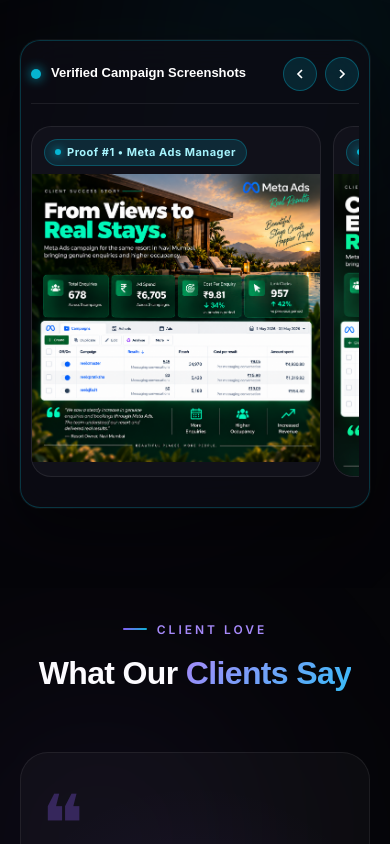
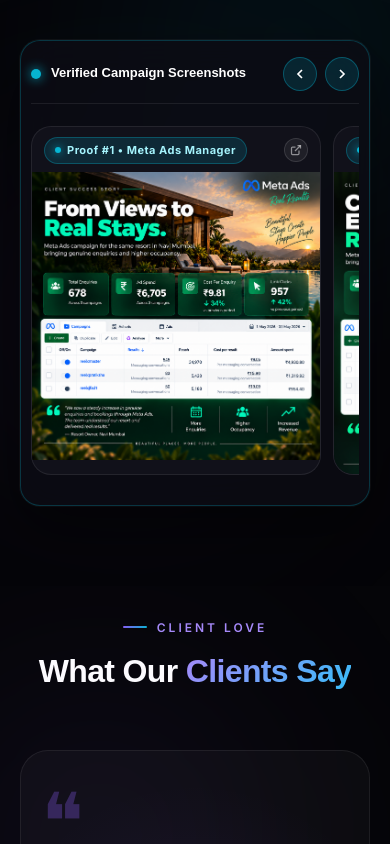
Before and after one commit to amaanpathan2313/Reelx-Media, a React (Vite) app: page / in a window 390 px wide. Shown: the part 3220-4064 px from the top of the page. Built offline with nearby package versions, Linux system fonts and the light colour scheme; a web font is replaced by a local one.

Commit message:
Mobile View Update

```diff
--- a/index.html
+++ b/index.html
@@ -2,7 +2,8 @@
 <html lang="en">
   <head>
     <meta charset="UTF-8" />
-    <link rel="icon" type="image/svg+xml" href="/vite.svg" />
+    <link rel="icon" type="image/png" href="/favicon.png" />
+    <link rel="apple-touch-icon" href="/favicon.png" />
     <meta name="viewport" content="width=device-width, initial-scale=1.0, maximum-scale=5.0, viewport-fit=cover" />
     <meta name="description" content="ReelX Media - Performance-driven video content creation agency. We don't just create viral videos, we grow your revenue." />
     <meta name="keywords" content="video production, content creation, viral videos, performance marketing, ReelX Media" />
--- a/src/components/PhotoResults/PhotoResults.css
+++ b/src/components/PhotoResults/PhotoResults.css
@@ -179,6 +179,10 @@
   overflow: hidden;
   border: 1px solid rgba(255, 255, 255, 0.08);
   transition: transform 0.3s ease, box-shadow 0.3s ease, border-color 0.3s ease;
+  display: block;
+  text-decoration: none;
+  color: inherit;
+  cursor: pointer;
 }
 
 .photo-results__box:hover {
@@ -187,7 +191,14 @@
   box-shadow: 0 16px 40px rgba(6, 182, 212, 0.2);
 }
 
-/* Photo Tag */
+/* Photo Tag Header Row */
+.photo-results__tag-row {
+  display: flex;
+  align-items: center;
+  justify-content: space-between;
+  padding: 14px 16px 10px 16px;
+}
+
 .photo-results__tag {
   display: inline-flex;
   align-items: center;
@@ -201,7 +212,7 @@
   background: rgba(6, 182, 212, 0.15);
   border: 1px solid rgba(6, 182, 212, 0.3);
   color: #a5f3fc;
-  margin: 16px 16px 12px 16px;
+  margin: 0;
 }
 
 .photo-results__dot {
@@ -210,6 +221,26 @@
   border-radius: 50%;
   background: #06b6d4;
   box-shadow: 0 0 8px #06b6d4;
+}
+
+.photo-results__open-badge {
+  display: inline-flex;
+  align-items: center;
+  justify-content: center;
+  width: 28px;
+  height: 28px;
+  border-radius: 50%;
+  background: rgba(255, 255, 255, 0.06);
+  border: 1px solid rgba(255, 255, 255, 0.12);
+  color: rgba(255, 255, 255, 0.5);
+  transition: all 0.25s ease;
+}
+
+.photo-results__box:hover .photo-results__open-badge {
+  background: rgba(6, 182, 212, 0.25);
+  border-color: rgba(6, 182, 212, 0.5);
+  color: #22d3ee;
+  transform: scale(1.1);
 }
 
 /* Photo Image Wrapper */
@@ -225,6 +256,49 @@
   display: block;
   height: auto;
   transition: transform 0.5s ease;
+}
+
+.photo-results__box:hover .photo-results__img {
+  transform: scale(1.025);
+}
+
+/* Hover Overlay */
+.photo-results__hover-overlay {
+  position: absolute;
+  inset: 0;
+  background: rgba(0, 0, 0, 0.4);
+  backdrop-filter: blur(2px);
+  display: flex;
+  align-items: center;
+  justify-content: center;
+  opacity: 0;
+  transition: opacity 0.3s ease;
+  pointer-events: none;
+}
+
+.photo-results__hover-btn {
+  display: inline-flex;
+  align-items: center;
+  gap: 8px;
+  padding: 10px 18px;
+  background: rgba(12, 12, 20, 0.88);
+  border: 1px solid rgba(6, 182, 212, 0.6);
+  border-radius: 50px;
+  font-family: 'Inter', sans-serif;
+  font-size: 13px;
+  font-weight: 600;
+  color: #ffffff;
+  box-shadow: 0 10px 25px rgba(0, 0, 0, 0.6), 0 0 15px rgba(6, 182, 212, 0.35);
+  transform: translateY(8px);
+  transition: transform 0.3s ease;
+}
+
+.photo-results__box:hover .photo-results__hover-overlay {
+  opacity: 1;
+}
+
+.photo-results__box:hover .photo-results__hover-btn {
+  transform: translateY(0);
 }
 
 /* Responsive */
@@ -315,9 +389,18 @@
     min-width: 240px;
   }
 
+  .photo-results__tag-row {
+    padding: 10px 12px 8px 12px;
+  }
+
   .photo-results__tag {
     font-size: 11px;
     padding: 4px 10px;
-    margin: 12px 12px 8px 12px;
+    margin: 0;
+  }
+
+  .photo-results__open-badge {
+    width: 24px;
+    height: 24px;
   }
 }
--- a/src/components/PhotoResults/PhotoResults.jsx
+++ b/src/components/PhotoResults/PhotoResults.jsx
@@ -163,11 +163,27 @@
           {/* Photo Boxes Layout (Horizontal on Desktop, Grid on Mobile) */}
           <div className="photo-results__layout" ref={scrollRef}>
             {photoResultsData.map((item, index) => (
-              <div key={item.id} className="photo-results__box">
-                {/* Photo Tag */}
-                <div className="photo-results__tag">
-                  <span className="photo-results__dot" />
-                  Proof #{index + 1} • {item.category}
+              <a
+                key={item.id}
+                href={item.imgUrl}
+                target="_blank"
+                rel="noopener noreferrer"
+                className="photo-results__box"
+                title={`Open Proof #${index + 1} (${item.title}) in new tab`}
+              >
+                {/* Photo Tag Header */}
+                <div className="photo-results__tag-row">
+                  <div className="photo-results__tag">
+                    <span className="photo-results__dot" />
+                    Proof #{index + 1} • {item.category}
+                  </div>
+                  <span className="photo-results__open-badge" title="Open full proof in new tab">
+                    <svg width="12" height="12" viewBox="0 0 24 24" fill="none" stroke="currentColor" strokeWidth="2.5">
+                      <path d="M18 13v6a2 2 0 0 1-2 2H5a2 2 0 0 1-2-2V8a2 2 0 0 1 2-2h6" />
+                      <polyline points="15 3 21 3 21 9" />
+                      <line x1="10" y1="14" x2="21" y2="3" />
+                    </svg>
+                  </span>
                 </div>
 
                 {/* Photo Container */}
@@ -180,13 +196,25 @@
                       if (item.fallbackUrl && e.target.src !== item.fallbackUrl) {
                         e.target.onerror = null;
                         e.target.src = item.fallbackUrl;
+                        const parentLink = e.target.closest('a');
+                        if (parentLink) parentLink.href = item.fallbackUrl;
                       }
                     }}
                   />
+
+                  {/* Hover Overlay */}
+                  <div className="photo-results__hover-overlay">
+                    <span className="photo-results__hover-btn">
+                      <svg width="15" height="15" viewBox="0 0 24 24" fill="none" stroke="currentColor" strokeWidth="2.5">
+                        <path d="M18 13v6a2 2 0 0 1-2 2H5a2 2 0 0 1-2-2V8a2 2 0 0 1 2-2h6" />
+                        <polyline points="15 3 21 3 21 9" />
+                        <line x1="10" y1="14" x2="21" y2="3" />
+                      </svg>
+                      Open in new tab
+                    </span>
+                  </div>
                 </div>
-
-
-              </div>
+              </a>
             ))}
           </div>
         </motion.div>
--- a/src/components/Services/Services.css
+++ b/src/components/Services/Services.css
@@ -240,13 +240,14 @@
   }
 
   .services__desc {
-    font-size: 11px;
+    font-size: 11.5px;
     line-height: 1.5;
     margin-bottom: 10px;
     display: -webkit-box;
-    -webkit-line-clamp: 3;
+    -webkit-line-clamp: 6;
     -webkit-box-orient: vertical;
     overflow: hidden;
+    word-break: break-word;
   }
 
   .services__arrow {
```
Also changed, not shown: src/components/Services/Services.jsx (+17 -17 lines), public/favicon.png (added), 2 other files (tests, documents, lock files or other folders).
